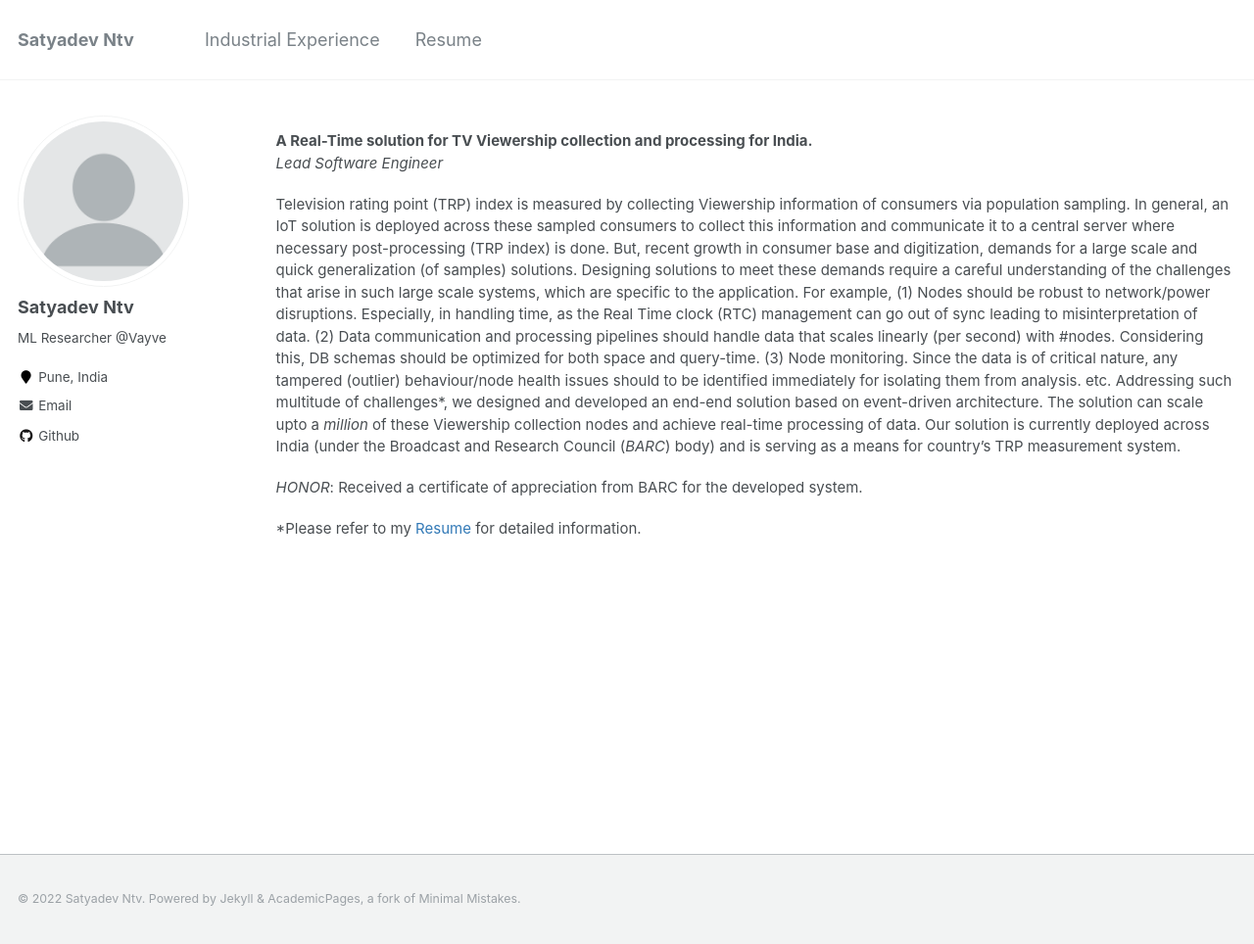
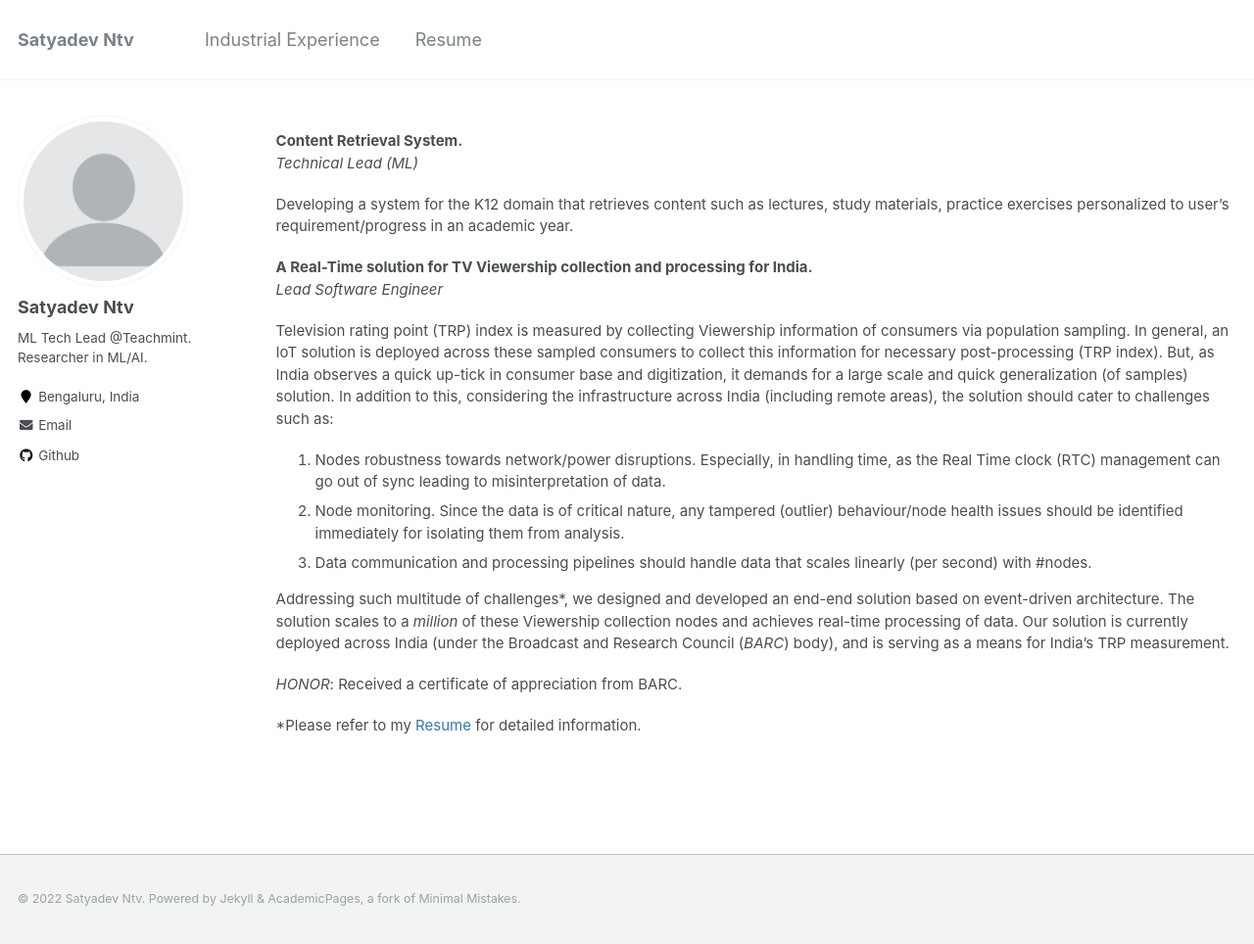
Before and after one commit to SatyadevNtv/satyadevntv.github.io, a Jekyll site: the page built from _pages/work.md, in a window 1280 px wide and 964 px high. Shown: the whole window at 98% size. Built offline with Jekyll 4.4.1, drawn with Linux system fonts in a browser that asks for light colours.

Commit message:
WIP: Update

```diff
--- a/_config.yml
+++ b/_config.yml
@@ -80,8 +80,8 @@ analytics:
 author:
   name             : "Satyadev Ntv"
   avatar           : "profile.png"
-  bio              : "ML Researcher @Vayve"
-  location         : "Pune, India"
+  bio              : "ML Tech Lead @Teachmint. Researcher in ML/AI."
+  location         : "Bengaluru, India"
   employer         :
   pubmed           :
   googlescholar    :
--- a/_pages/work.md
+++ b/_pages/work.md
@@ -5,19 +5,29 @@ permalink: /work/
 author_profile: true
 ---
 
+**Content Retrieval System.**
+*Technical Lead (ML)*
+
+Developing a system for the K12 domain that retrieves content such as lectures, study materials, practice exercises personalized to user's requirement/progress in an academic year.
+
+
 **A Real-Time solution for TV Viewership collection and processing for India.**
 *Lead Software Engineer*
 
-Television rating point (TRP) index is measured by collecting Viewership information of consumers via population sampling. In general, an IoT solution is deployed across these sampled consumers to collect this information and communicate it to a central server where necessary post-processing (TRP index) is done.
-But, recent growth in consumer base and digitization, demands for a large scale and quick generalization (of samples) solutions.
-Designing solutions to meet these demands require a careful understanding of the challenges that arise in such large scale systems, which are specific to the application. For example,
-(1) Nodes should be robust to network/power disruptions. Especially, in handling time, as the Real Time clock (RTC) management can go out of sync leading to misinterpretation of data.
-(2) Data communication and processing pipelines should handle data that scales linearly (per second) with #nodes. Considering this, DB schemas should be optimized for both space and query-time.
-(3) Node monitoring. Since the data is of critical nature, any tampered (outlier) behaviour/node health issues should to be identified immediately for isolating them from analysis. etc.
-Addressing such multitude of challenges\*, we designed and developed an end-end solution based on event-driven architecture. The solution can scale upto a *million* of these Viewership collection nodes and achieve real-time processing of data.
-Our solution is currently deployed across India (under the Broadcast and Research Council (*BARC*) body) and is serving as a means for country's TRP measurement system.
+Television rating point (TRP) index is measured by collecting Viewership information of consumers via population sampling.
+In general, an IoT solution is deployed across these sampled consumers to collect this information for necessary post-processing (TRP index).
+But, as India observes a quick up-tick in consumer base and digitization, it demands for a large scale and quick generalization (of samples)
+solution. In addition to this, considering the infrastructure across India (including remote areas), the solution should
+cater to challenges such as:
+1. Nodes robustness towards network/power disruptions. Especially, in handling time, as the Real Time clock (RTC) management can go out of sync leading to misinterpretation of data.
+2. Node monitoring. Since the data is of critical nature, any tampered (outlier) behaviour/node health issues should be identified immediately for isolating them from analysis.
+3. Data communication and processing pipelines should handle data that scales linearly (per second) with #nodes.
 
-*HONOR*: Received a certificate of appreciation from BARC for the developed system.
+Addressing such multitude of challenges\*, we designed and developed an end-end solution based on event-driven architecture.
+The solution scales to a *million* of these Viewership collection nodes and achieves real-time processing of data.
+Our solution is currently deployed across India (under the Broadcast and Research Council (*BARC*) body), and is serving as a means for India's TRP measurement.
+
+*HONOR*: Received a certificate of appreciation from BARC.
 
 
 *Please refer to my [Resume](/files/resume.pdf) for detailed information.
```
Also changed, not shown: _pages/about.md (+3 -3 lines), 1 other file.
